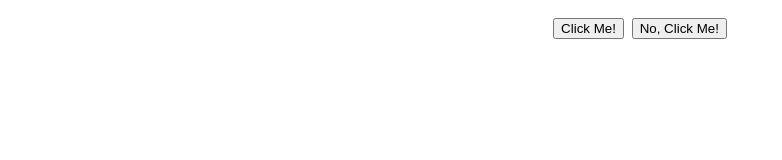
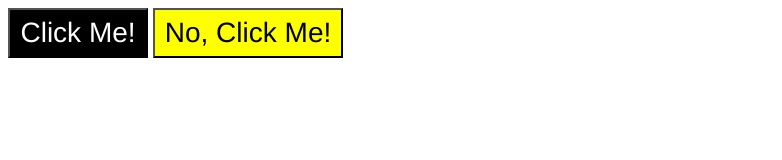
Before and after one commit to NIK0D3M/CSS-training, a plain HTML site: page exercise-3/index.html in a window 1280 px wide. Shown: the whole page, without its empty margins (0-782 px from the left). Drawn offline with Linux system fonts and the light colour scheme.

Commit message:
Create the buttons final form, change container
Need to change the containers and the common elements to
better fit and work, i fix issue with width and height change
and fix issue with font size not change

```diff
--- a/exercise-3/index.html
+++ b/exercise-3/index.html
@@ -8,10 +8,8 @@
   </head>
   <body>
     <div class="container">
-      <div class="common">
-        <button class="First"> Click Me! </button>
-        <button class="Second"> No, Click Me! </button>
-      </div>
+        <button class="First common"> Click Me! </button>
+        <button class="Second common"> No, Click Me! </button>
     </div>
   </body>
 </html>
--- a/exercise-3/style.css
+++ b/exercise-3/style.css
@@ -2,9 +2,8 @@
 
 .container {
   display: flex;
-  gap: 10px;
-  justify-content: center;
-  align-items: center;
+  gap: 5px;
+
 }
 
 /* common */
@@ -13,3 +12,16 @@
   font-size: 28px;
   font-family: Helvetica, 'Times New Roman', sans-serif;
 }
+
+.First {
+  background-color: black;
+  color: white;
+  width: 140px;
+  height: 50px;
+}
+
+.Second{
+  background-color: yellow;
+  width: 190px;
+  height: 50px;
+}
```
